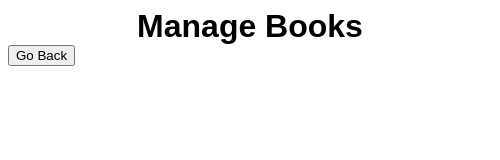
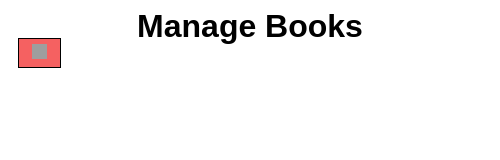
Before and after one commit to silas-hw/as-tkinter, an Electron app: page library-challenge/electron version/manage_book.html in a window 500 px wide. Drawn offline with Linux system fonts and the light colour scheme; grey boxes are pictures that could not be loaded.

Commit message:
Update back button

```diff
--- a/library-challenge/electron version/manage_book.html
+++ b/library-challenge/electron version/manage_book.html
@@ -10,7 +10,6 @@
     <body>
         <h1 class="center">Manage Books</h1>
 
-        <button onclick="window.location.href= 'index.html'">Go Back</button>
-
+        <button class="back" onclick="window.location.href= 'index.html'"><img height=15px width=15px src="https://www.svgrepo.com/show/324205/back-arrow-navigation.svg" alt="Go Back"></img></button>
     </body>
 </html>
```
Also changed, not shown: library-challenge/electron version/search_book.html (+1 -2 lines).
